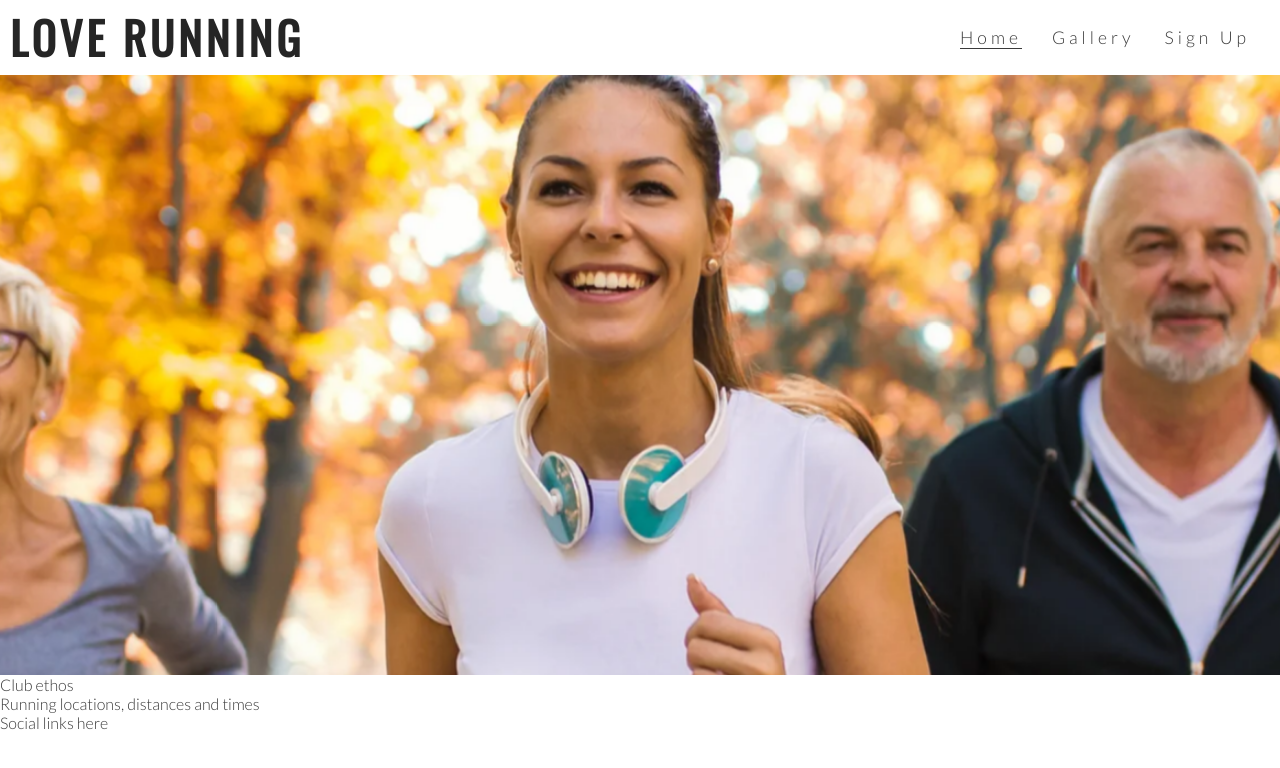
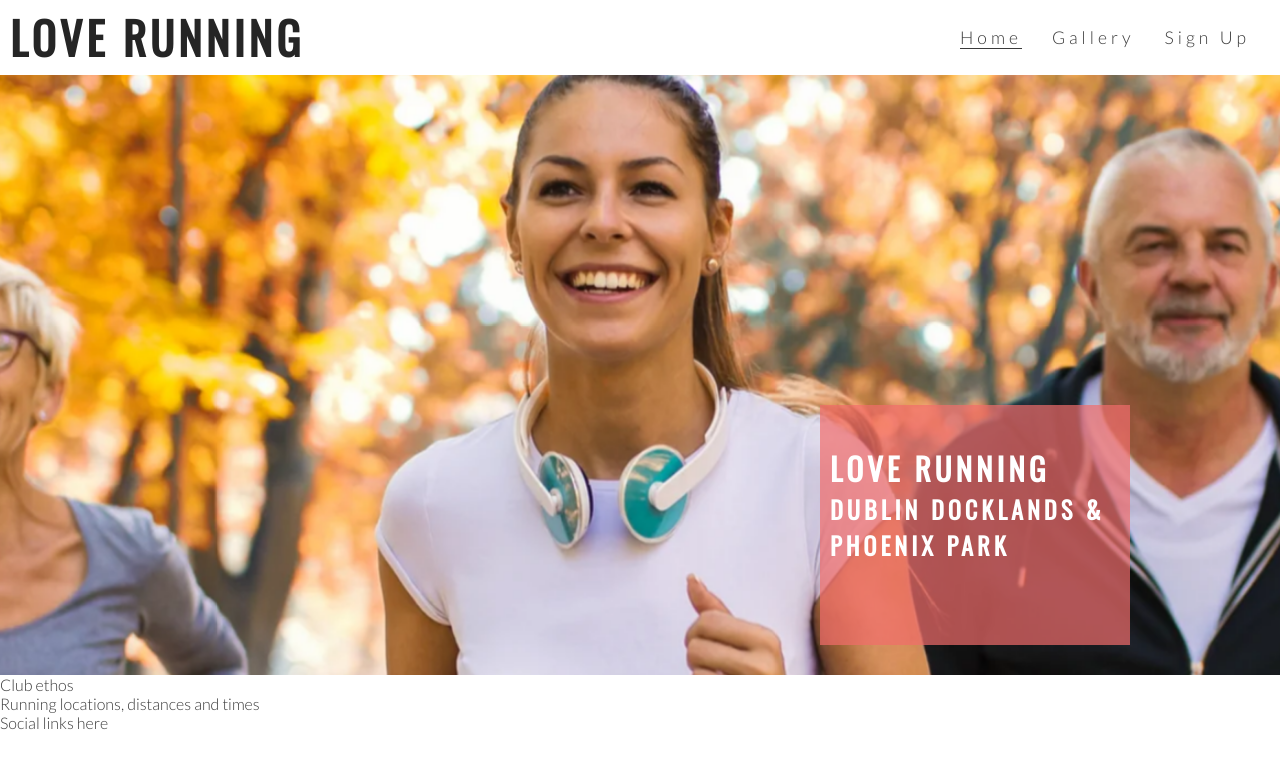
Before and after one commit to Conorjbr/love-running, a plain HTML site: page index.html in a window 1280 px wide. Drawn offline with nearby package versions, Linux system fonts and the light colour scheme.

Commit message:
Add cover text and style

```diff
--- a/assets/css/style.css
+++ b/assets/css/style.css
@@ -53,12 +53,19 @@ h1, h2 {
     border-bottom: 1px solid #3a3a3a;
 }
 
+/* hero image and cover text*/
+
 #hero-outer {
     height: 600px;
     width: 100%;
     overflow: hidden;
+    position: relative;
+}
 
+#cover-text, #cover-text h2 {
+    color: #fff;
 }
+
 #hero-image {
     height: 600px;
     width: 100%;
@@ -77,3 +84,21 @@ h1, h2 {
         transform: scale(1.1);
     }
 }
+#cover-text {
+    font-size: 130%;
+    font-family: Oswald;
+    text-transform: uppercase;
+    letter-spacing: 4px;
+
+    width: 300px;
+    height: 200px;
+
+    padding-top: 40px;
+    padding-left: 10px;
+    background-color : rgba(241, 109, 107, .7);
+
+    bottom: 30px;
+    right: 150px;
+    position: absolute;
+
+}
--- a/index.html
+++ b/index.html
@@ -36,6 +36,11 @@
     </header>
     <section id="hero-outer">
         <div id="hero-image"></div>>
+        <div id="cover-text">
+            <h2>Love Running</h2>
+            <h3>Dublin Docklands & Phoenix Park</h3>
+
+        </div>
     </section>
     <section>
         Club ethos
```
